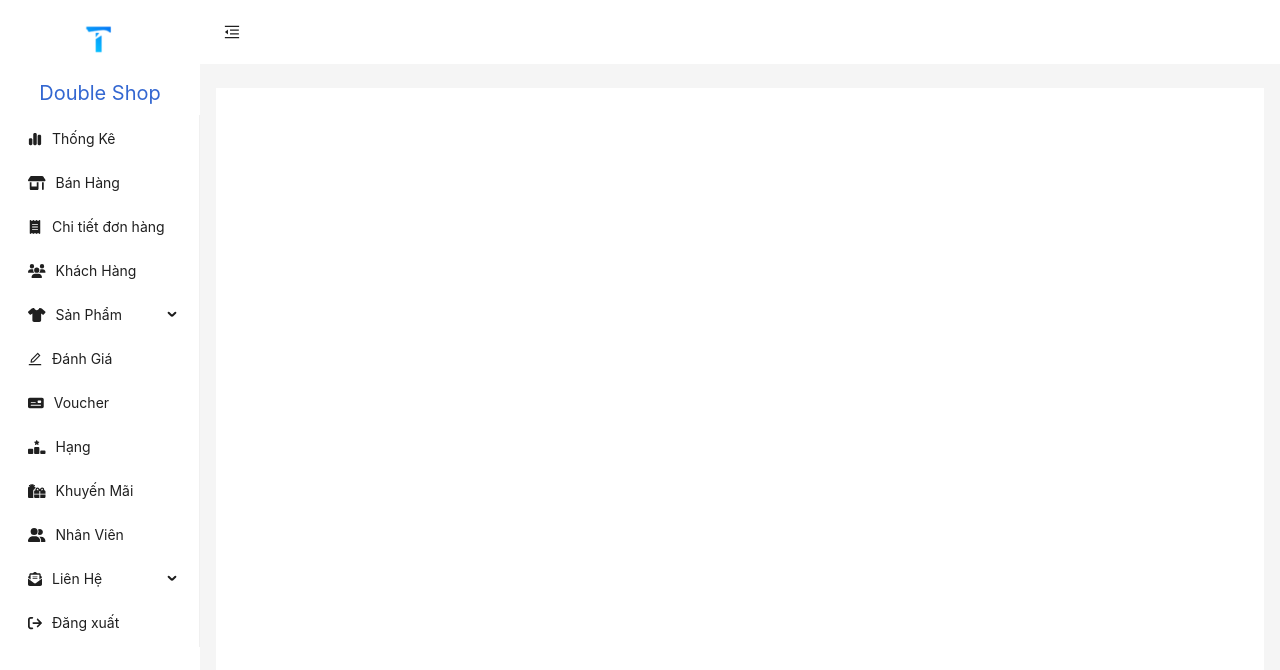
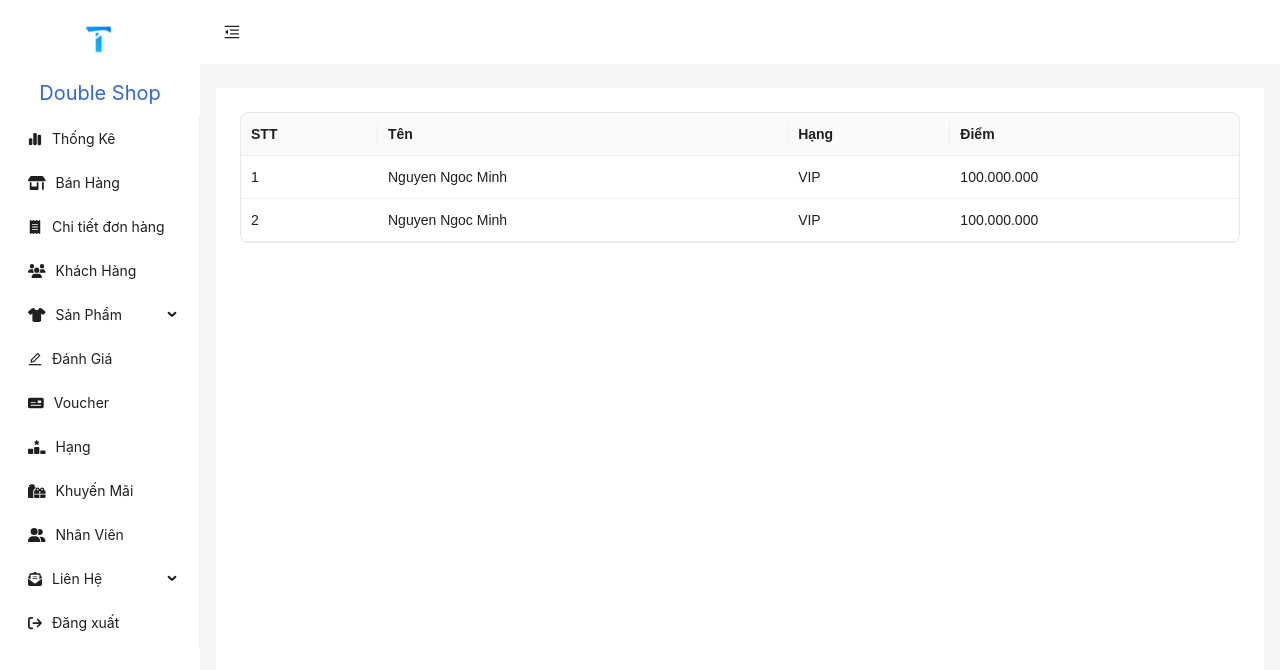
Before and after one commit to sonpt1912/FE_ADM_DOUBLE_SHOP, a React (Create React App) app: page /hang in a window 1280 px wide. Shown: the top 670 px of the page. Built offline with nearby package versions, Linux system fonts and the light colour scheme.

Commit message:
add giao dien hangKhachHang

```diff
--- a/src/components/Content.js
+++ b/src/components/Content.js
@@ -6,7 +6,7 @@ import "../styles/Navbar.css";
 
 import BanHang from "./page/BanHang/BanHang";
 import ChiTietDonHang from "./page/ChiTietDonHang";
-import DanhGia from "./page/DanhGia";
+import DanhGia from "./page/DanhGia/DanhGia";
 import KhachHang from "./page/KhachHang/KhachHang";
 import KhuyenMai from "./page/KhuyenMai";
 import LienHe from "./page/LienHe";
@@ -14,6 +14,7 @@ import NhanVien from "./page/NhanVien/NhanVien";
 import SanPham from "./page/SanPham";
 import ThongKe from "./page/ThongKe";
 import Voucher from "./page/Voucher";
+import HangKhachHang from "./page/Hang/HangKhachHang";
 import Ao from "./page/SanPham/Ao";
 import ChatLieu from "./page/SanPham/ChatLieu";
 import CoAo from "./page/SanPham/CoAo";
@@ -57,6 +58,7 @@ const CustomContent = () => {
         <Route path="/sanPham" element={<SanPham />} />
         <Route path="/thongKe" element={<ThongKe />} />
         <Route path="/voucher" element={<Voucher />} />
+        <Route path="/hang" element={<HangKhachHang />} />
       </Routes>
     </Content>
   );
--- a/src/components/index.js
+++ b/src/components/index.js
@@ -1,6 +1,6 @@
 import BanHang from "./page/BanHang";
 import ChiTietDonHang from "./page/ChiTietDonHang";
-import DanhGia from "./page/DanhGia";
+import DanhGia from "./page/DanhGia/DanhGia";
 import KhachHang from "./page/KhachHang";
 import KhuyenMai from "./page/KhuyenMai";
 import LienHe from "./page/LienHe";
@@ -13,6 +13,7 @@ import KichCo from "./page/SanPham/KichCo";
 import Mau from "./page/SanPham/Mau";
 import ThongKe from "./page/ThongKe";
 import Voucher from "./page/Voucher";
+import HangKhachHang from "./page/Hang/HangKhachHang";
 export {
   Ao,
   KichCo,
@@ -29,4 +30,5 @@ export {
   SanPham,
   ThongKe,
   Voucher,
+  HangKhachHang
 };
--- a/src/components/page/DanhGia.js
+++ b/src/components/page/DanhGia/DanhGia.js
@@ -1,6 +1,6 @@
 
 import React, { useState } from "react";
-import Tablecbn from "../form/danhGiaTable.js";
+import Tablecbn from "../DanhGia/table";
 
 const DanhGia = () => {
   const columns = [
--- a/src/components/form/danhGiaTable.js
+++ b/src/components/page/DanhGia/table.js
@@ -2,8 +2,8 @@ import React from "react";
 import { Table, Pagination, Button } from "antd";
 import styled from "styled-components";
 import _ from "lodash";
-import { FontAwesomeIcon } from "@fortawesome/react-fontawesome";
-import { faFloppyDisk } from "@fortawesome/free-solid-svg-icons";
+// import { FontAwesomeIcon } from "@fortawesome/react-fontawesome";
+// import { faFloppyDisk } from "@fortawesome/free-solid-svg-icons";
 
 const StyledTableWrapper = styled.div`
   .ant-table {
--- /dev/null
+++ b/src/components/page/Hang/HangKhachHang.js
@@ -0,0 +1,50 @@
+
+import React, { useState } from "react";
+import Tablecbn from "../DanhGia/table";
+
+const HangKhachHang = () => {
+  const columns = [
+    {
+      title: "STT",
+      dataIndex: "key",
+    //   key: "key",
+    },
+    {
+      title: "Tên",
+      dataIndex: "ten",
+    //   key: "ten",
+    },
+    {
+      title: "Hạng",
+      dataIndex: "tenHang",
+    //   key: "phanLoai",
+    },
+    {
+      title: "Điểm",
+      dataIndex: "diem",
+    //   key: "danhGia",
+    },
+
+  ];
+  const dataSource = [
+    {
+        key: "1",
+        ten: "Nguyen Ngoc Minh",
+        tenHang: "VIP",
+        diem: "100.000.000",
+    },
+    {
+        key: "2",
+        ten: "Nguyen Ngoc Minh",
+        tenHang: "VIP",
+        diem: "100.000.000",
+    },
+  ];
+  return (
+    <>
+      <Tablecbn columns={columns} dataSource={dataSource} />
+    </>
+  );
+};
+
+export default HangKhachHang;
--- /dev/null
+++ b/src/components/page/Hang/table.js
@@ -0,0 +1,61 @@
+import React from "react";
+import { Table, Pagination, Button } from "antd";
+import styled from "styled-components";
+import _ from "lodash";
+// import { FontAwesomeIcon } from "@fortawesome/react-fontawesome";
+// import { faFloppyDisk } from "@fortawesome/free-solid-svg-icons";
+
+const StyledTableWrapper = styled.div`
+  .ant-table {
+    font-family: Arial, sans-serif;
+    border: 1px solid #e8e8e8;
+    border-radius: 8px;
+
+    .ant-table-thead {
+      background-color: #f0f0f0;
+    }
+
+    .ant-table-cell {
+      padding: 10px;
+    }
+  }
+
+  .custom-pagination {
+    margin-top: 10px;
+    text-align: center; /* Canh lề phải */
+  }
+
+  .ant-pagination-total-text {
+    float: left; /* Canh lề bên trái */
+  }
+
+  .ant-pagination-item {
+    display: inline-block; /* Hiển thị trên cùng một dòng */
+    margin: 0 4px; /* Khoảng cách giữa các nút chuyển trang */
+  }
+
+  .ant-pagination-jump-prev,
+  .ant-pagination-jump-next,
+  .ant-pagination-prev,
+  .ant-pagination-next {
+    display: inline-block; /* Hiển thị trên cùng một dòng */
+  }
+
+  .ant-pagination-options {
+    float: right; /* Canh lề bên phải */
+  }
+`;
+
+const TableComponent = ({ columns, dataSource, totalRecord }) => {
+  return (
+    <StyledTableWrapper>
+      <Table
+        columns={columns}
+        dataSource={dataSource}
+        pagination={false}
+      />
+    </StyledTableWrapper>
+  );
+};
+
+export default TableComponent;
```
